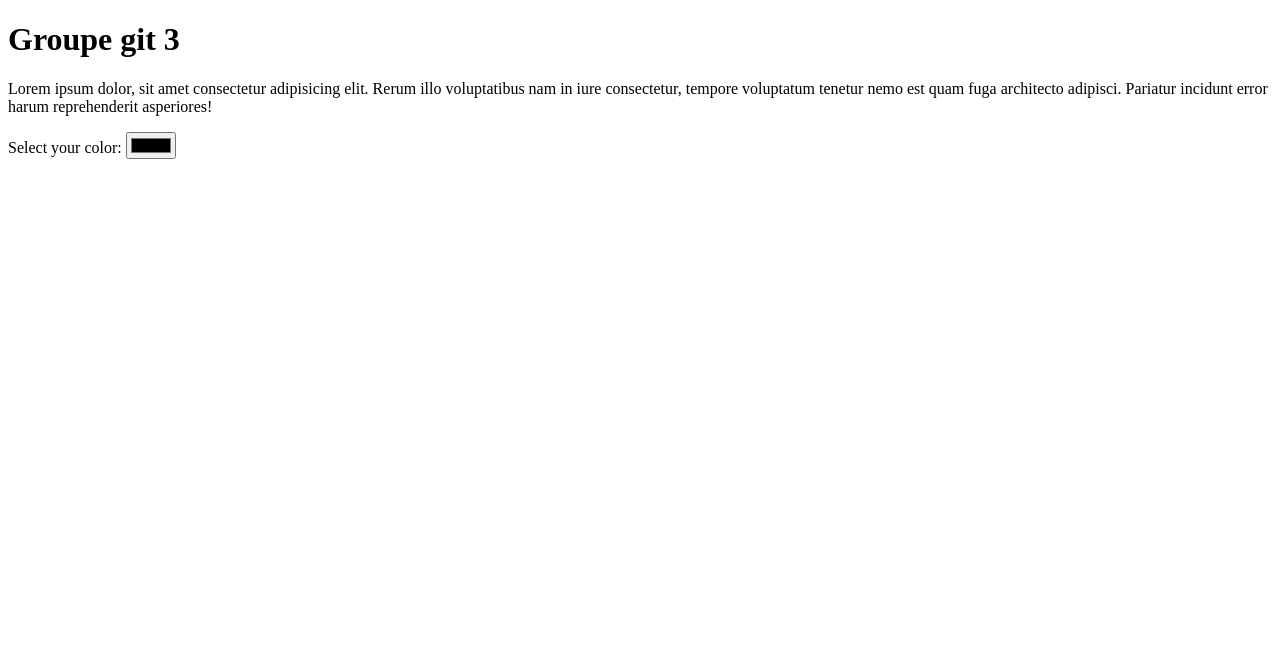
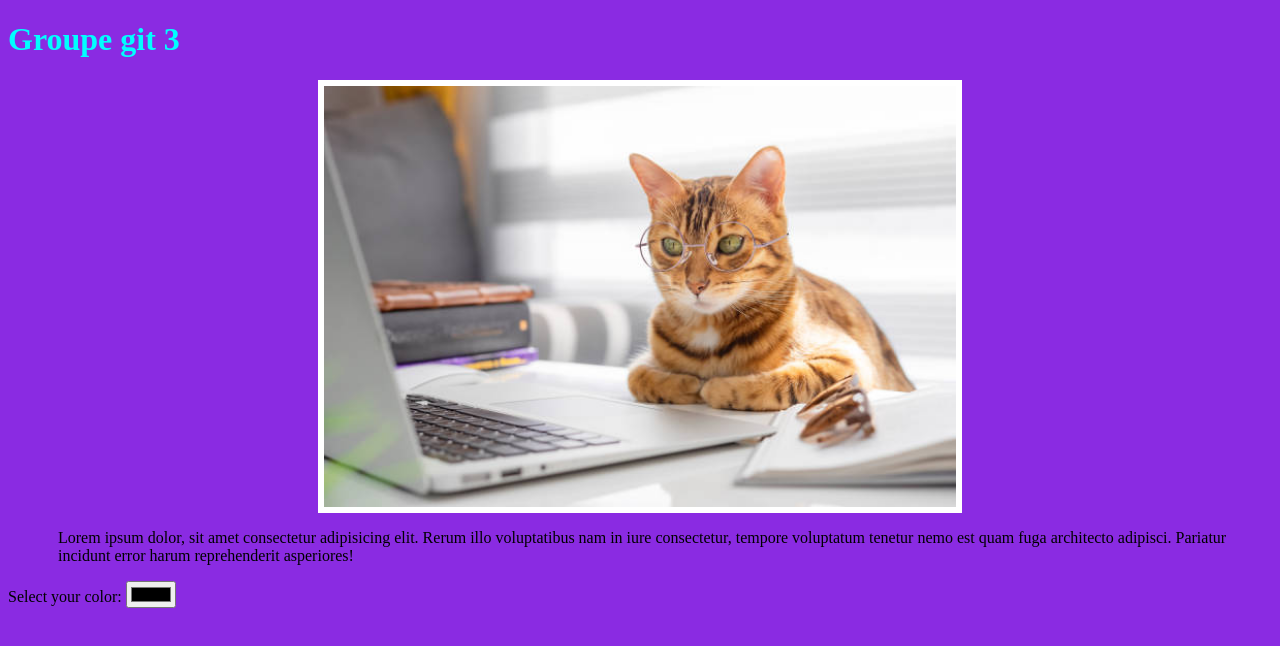
Before and after one commit to Yuliiasergiivna/groupe-git3, a plain HTML site: page index.html in a window 1280 px wide. Drawn offline with Linux system fonts and the light colour scheme.

Commit message:
changmt img console.log et style

```diff
--- a/index.html
+++ b/index.html
@@ -4,11 +4,12 @@
     <meta charset="UTF-8">
     <meta name="viewport" content="width=device-width, initial-scale=1.0">
     <title>Document</title>
+    <link rel="stylesheet" href="style.css">
     <script src="main.js" defer></script>
 </head>
 <body>
-    <h1>Groupe git 3
-    </h1>
+    <h1>Groupe git 3</h1>
+    <img id="img" src="/img/chat.jpg" alt="">
     <p>Lorem ipsum dolor, sit amet consectetur adipisicing elit. Rerum illo voluptatibus nam in iure consectetur, tempore voluptatum tenetur nemo est quam fuga architecto adipisci. Pariatur incidunt error harum reprehenderit asperiores!</p>
     <label for="color">Select your color: </label>
     <input type="color" id="color" name="color">
--- a/main.js
+++ b/main.js
@@ -1 +1 @@
-alert("Hello depuis Javascript !")
+console.log("Hello depuis Javascript !")
--- a/style.css
+++ b/style.css
@@ -6,5 +6,13 @@ h1{
     color: aqua;
 }
 p{
-    margin: 200px;
+    margin-left: 50px;
 }
+img{
+    display: block;
+    margin-left: auto;
+    margin-right: auto;
+    width: 50%;
+    height: auto;
+    border: 6px solid white;
+}
```
Also changed, not shown: img/chat.jpg (added).
